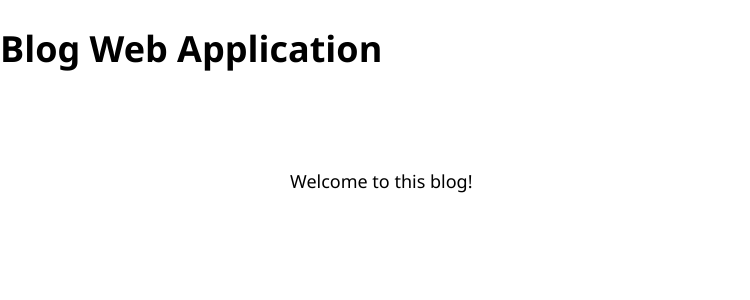
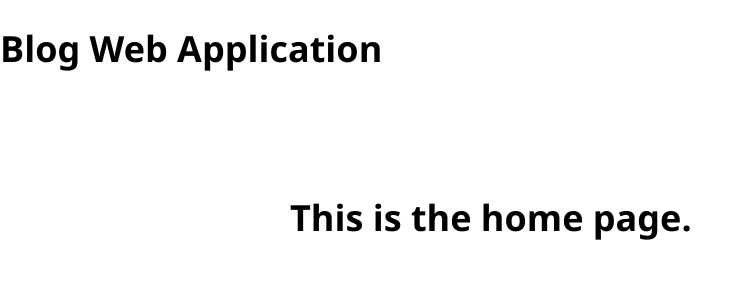
Before and after one commit to shamsWMM/blog-app, a React (Create React App) app: page / in a window 1280 px wide. Shown: the top 300 px of the page, without its empty margins (0-750 px from the left). Built offline with nearby package versions, Linux system fonts and the light colour scheme.

Commit message:
Added routes

```diff
--- a/package.json
+++ b/package.json
@@ -8,6 +8,7 @@
     "@testing-library/user-event": "^13.5.0",
     "react": "^18.2.0",
     "react-dom": "^18.2.0",
+    "react-router-dom": "^6.21.2",
     "react-scripts": "5.0.1",
     "web-vitals": "^2.1.4"
   },
--- a/src/App.js
+++ b/src/App.js
@@ -1,18 +1,26 @@
 import './App.css';
+import { BrowserRouter, Routes, Route } from 'react-router-dom';
 import HomePage from './pages/HomePage';
 import AboutPage from './pages/AboutPage';
 import ArticlesListPage from './pages/ArticlesListPage';
 import ArticlePage from './pages/ArticlePage';
 function App() {
   return (
+    <BrowserRouter>
       <div className="App">
         <h1>
           Blog Web Application
         </h1>
         <div id="page-body">
-        Welcome to this blog!
+          <Routes>
+            <Route path="/" element={<HomePage/>}> </Route>
+            <Route path="/about" element={<AboutPage/>}> </Route>
+            <Route path="/articles" element={<ArticlesListPage/>}> </Route>
+            <Route path="/articles/:articleId" element={<ArticlePage/>}> </Route>
+          </Routes>
         </div>
       </div>
+    </BrowserRouter>
   );
 }
 
```
Also changed, not shown: 1 other file (tests, documents, lock files or other folders). Lines whose indentation alone changed are shown as unchanged.
